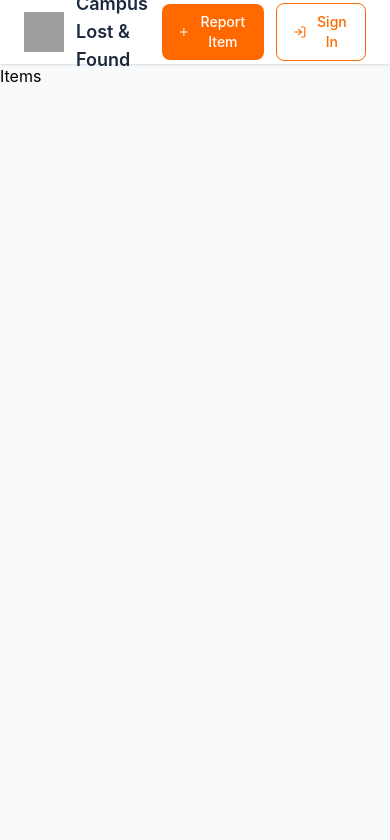
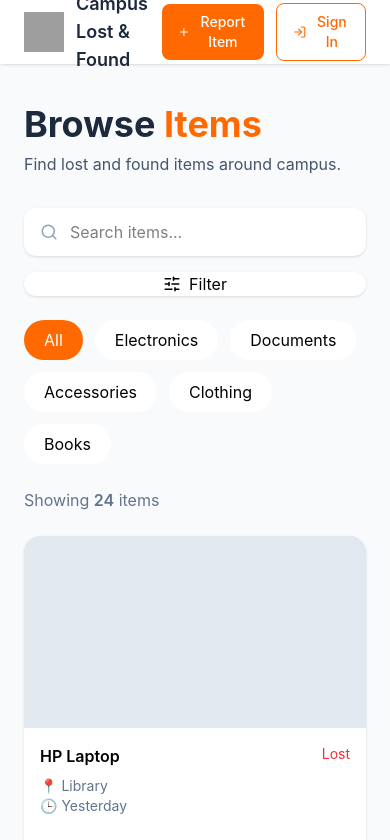
Before and after one commit to armstrong-khisa/Campus-Lost-and-Found-Management-System, a React (Vite) app in the folder client/: page /items in a window 390 px wide. Shown: the top 840 px of the page. Built offline with nearby package versions, Linux system fonts and the light colour scheme; grey boxes are pictures that could not be loaded.

Commit message:
Design browse items page with responsive item cards and filtering options

```diff
--- a/client/src/pages/Items.jsx
+++ b/client/src/pages/Items.jsx
@@ -1,9 +1,132 @@
-import React from 'react'
+import { Search, SlidersHorizontal } from "lucide-react";
 
-const Items = () => {
+function Items() {
+  const categories = [
+    "All",
+    "Electronics",
+    "Documents",
+    "Accessories",
+    "Clothing",
+    "Books",
+  ];
+
+  const items = Array.from({ length: 8 });
+
   return (
-    <div>Items</div>
-  )
+    <section className="bg-slate-50 min-h-screen py-10">
+      <div className="max-w-7xl mx-auto px-6">
+
+        {/* Heading */}
+        <div className="mb-8">
+          <h1 className="text-4xl font-bold text-slate-800">
+            Browse <span className="text-orange-500">Items</span>
+          </h1>
+
+          <p className="mt-2 text-slate-600">
+            Find lost and found items around campus.
+          </p>
+        </div>
+
+        {/* Search + Filter */}
+        <div className="flex flex-col md:flex-row gap-4 justify-between mb-6">
+
+          <div className="flex items-center bg-white rounded-xl px-4 py-3 shadow w-full md:w-[420px]">
+
+            <Search size={20} className="text-slate-400" />
+
+            <input
+              type="text"
+              placeholder="Search items..."
+              className="ml-3 w-full outline-none"
+            />
+
+          </div>
+
+          <button className="flex items-center justify-center gap-2 bg-white rounded-xl px-5 shadow hover:bg-slate-100">
+
+            <SlidersHorizontal size={18} />
+
+            Filter
+
+          </button>
+
+        </div>
+
+        {/* Categories */}
+
+        <div className="flex flex-wrap gap-3 mb-6">
+
+          {categories.map((category) => (
+            <button
+              key={category}
+              className={`rounded-full px-5 py-2 transition ${
+                category === "All"
+                  ? "bg-orange-500 text-white"
+                  : "bg-white hover:bg-orange-500 hover:text-white"
+              }`}
+            >
+              {category}
+            </button>
+          ))}
+
+        </div>
+
+        {/* Items Count */}
+
+        <p className="text-slate-500 mb-6">
+          Showing <span className="font-semibold">24</span> items
+        </p>
+
+        {/* Cards */}
+
+        <div className="grid gap-6 sm:grid-cols-2 lg:grid-cols-4">
+
+          {items.map((_, index) => (
+
+            <div
+              key={index}
+              className="rounded-2xl bg-white overflow-hidden shadow hover:shadow-lg transition"
+            >
+
+              <div className="h-48 bg-slate-200"></div>
+
+              <div className="p-4">
+
+                <div className="flex justify-between">
+
+                  <h2 className="font-semibold">
+                    HP Laptop
+                  </h2>
+
+                  <span className="text-red-500 text-sm">
+                    Lost
+                  </span>
+
+                </div>
+
+                <p className="text-sm text-slate-500 mt-2">
+                  📍 Library
+                </p>
+
+                <p className="text-sm text-slate-500">
+                  🕒 Yesterday
+                </p>
+
+                <button className="mt-5 text-orange-500 font-medium hover:underline">
+                  View Details →
+                </button>
+
+              </div>
+
+            </div>
+
+          ))}
+
+        </div>
+
+      </div>
+    </section>
+  );
 }
 
-export default Items
+export default Items;
```
